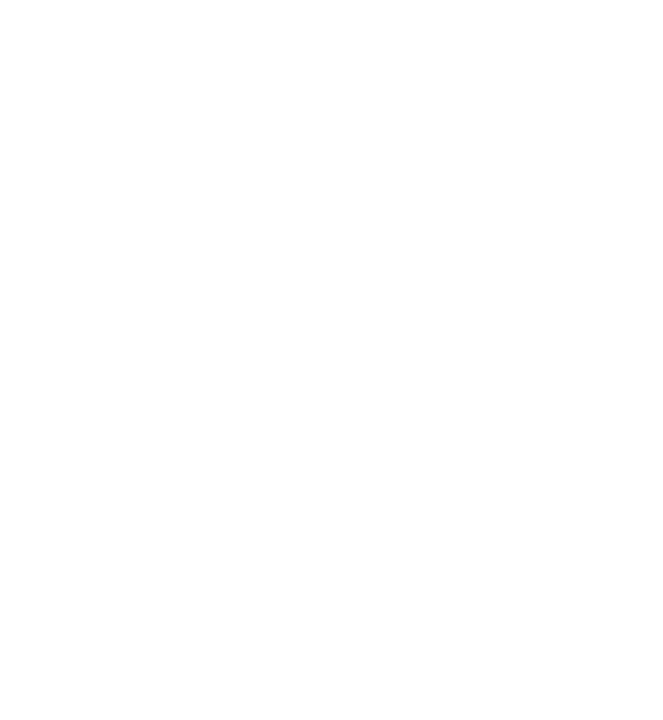
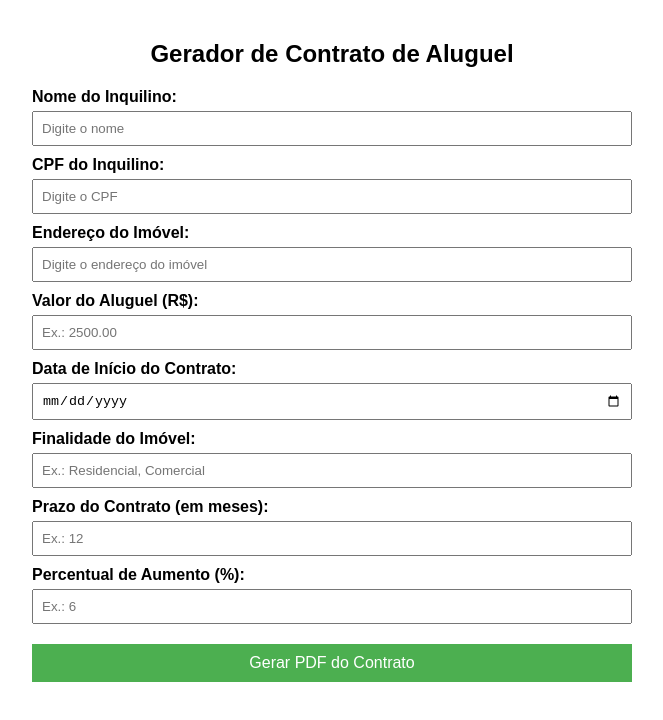
Before and after one commit to mdinizcunha/aluguel-zenilde, a plain HTML site: page index.html in a window 1280 px wide. Shown: the whole page, without its empty margins (308-971 px from the left). Drawn offline with Linux system fonts and the light colour scheme.

Commit message:
Update index.html

```diff
--- a/index.html
+++ b/index.html
@@ -1,3 +1,74 @@
+<!DOCTYPE html>
+<html lang="pt-br">
+<head>
+  <meta charset="UTF-8" />
+  <meta name="viewport" content="width=device-width, initial-scale=1.0">
+  <title>Gerador de Contrato</title>
+  <style>
+    body {
+      font-family: Arial, sans-serif;
+      max-width: 600px;
+      margin: auto;
+      padding: 20px;
+    }
+    h2 {
+      text-align: center;
+    }
+    label {
+      display: block;
+      margin-top: 10px;
+      font-weight: bold;
+    }
+    input {
+      width: 100%;
+      padding: 8px;
+      margin-top: 5px;
+      box-sizing: border-box;
+    }
+    button {
+      margin-top: 20px;
+      padding: 10px 20px;
+      font-size: 16px;
+      background-color: #4CAF50;
+      color: white;
+      border: none;
+      cursor: pointer;
+      width: 100%;
+    }
+    button:hover {
+      background-color: #45a049;
+    }
+  </style>
+</head>
+<body>
+  <h2>Gerador de Contrato de Aluguel</h2>
+
+  <label>Nome do Inquilino:</label>
+  <input id="nome" type="text" placeholder="Digite o nome" />
+
+  <label>CPF do Inquilino:</label>
+  <input id="cpf" type="text" placeholder="Digite o CPF" />
+
+  <label>Endereço do Imóvel:</label>
+  <input id="endereco" type="text" placeholder="Digite o endereço do imóvel" />
+
+  <label>Valor do Aluguel (R$):</label>
+  <input id="valor" type="number" step="0.01" placeholder="Ex.: 2500.00" />
+
+  <label>Data de Início do Contrato:</label>
+  <input id="inicio" type="date" />
+
+  <label>Finalidade do Imóvel:</label>
+  <input id="finalidade" type="text" placeholder="Ex.: Residencial, Comercial" />
+
+  <label>Prazo do Contrato (em meses):</label>
+  <input id="prazo" type="number" placeholder="Ex.: 12" />
+
+  <label>Percentual de Aumento (%):</label>
+  <input id="percentual" type="number" placeholder="Ex.: 6" />
+
+  <button onclick="gerarPDF()">Gerar PDF do Contrato</button>
+
   <script>
     async function gerarPDF() {
       const data = {
@@ -44,3 +115,5 @@
       window.URL.revokeObjectURL(url);
     }
   </script>
+</body>
+</html>
```
Lines whose indentation alone changed are shown as unchanged.
